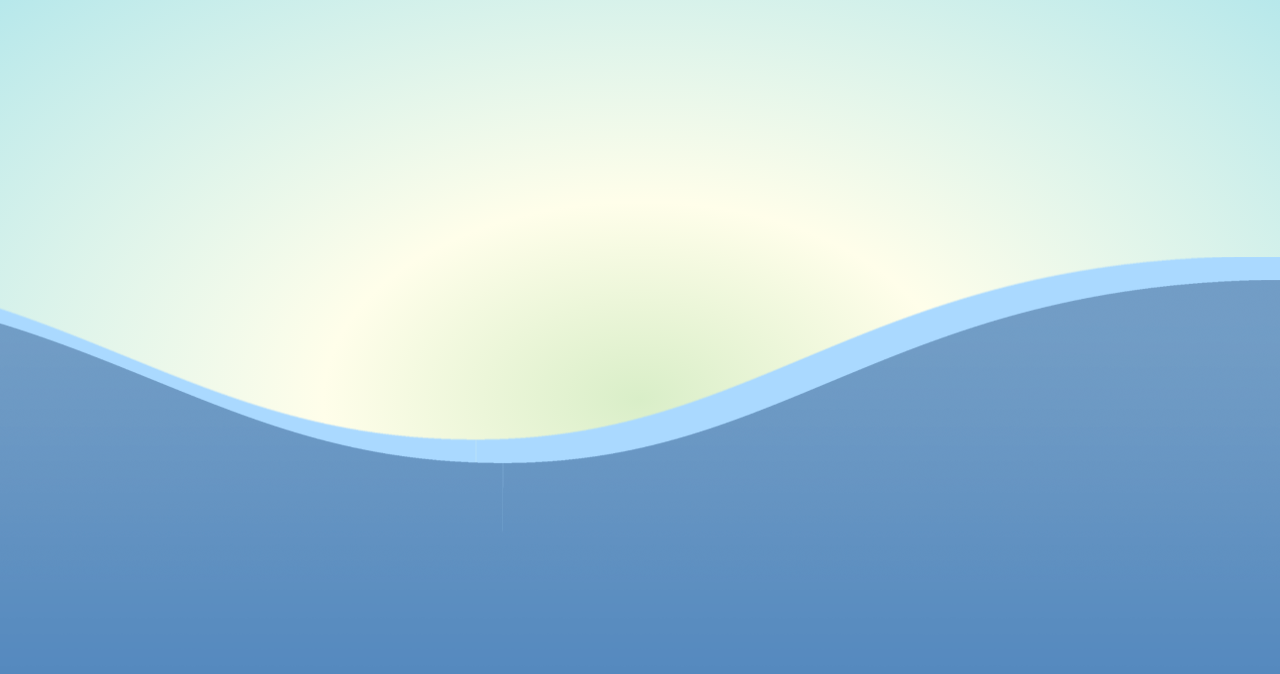
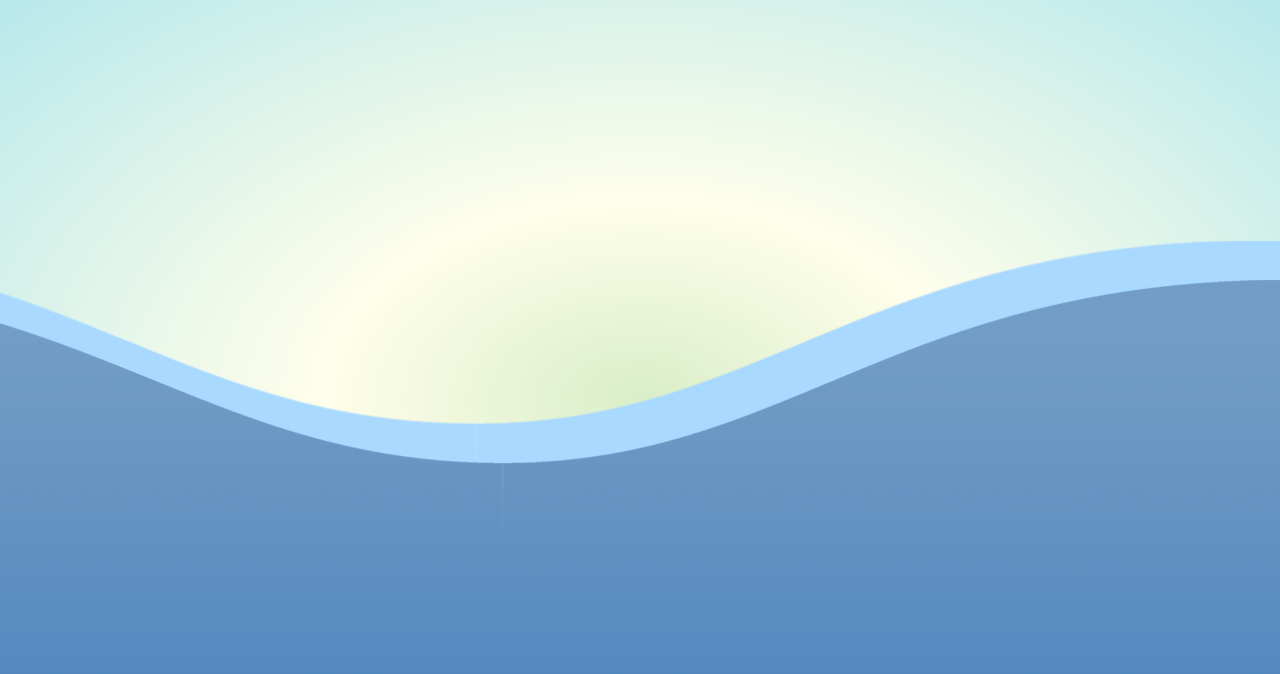
Before and after one commit to ovoHJ/Clean-the-Sea_dict, a plain HTML site: page sea.html in a window 1280 px wide. Shown: the top 674 px of the page. Drawn offline with Linux system fonts and the light colour scheme.

Commit message:
Update dict_background.css

```diff
--- a/css/dict_background.css
+++ b/css/dict_background.css
@@ -8,7 +8,7 @@ body {
     background: url(../img/wave2.png) repeat-x;
     position:absolute;
     left:0;
-    bottom:-2%;
+    bottom:0%;
     width:400%;
     height: 70%;
     animation: wave 7s cubic-bezier( 0.36, 0.45, 0.63, 0.53) -.125s infinite, swell 7s ease -1.00s infinite;
```
